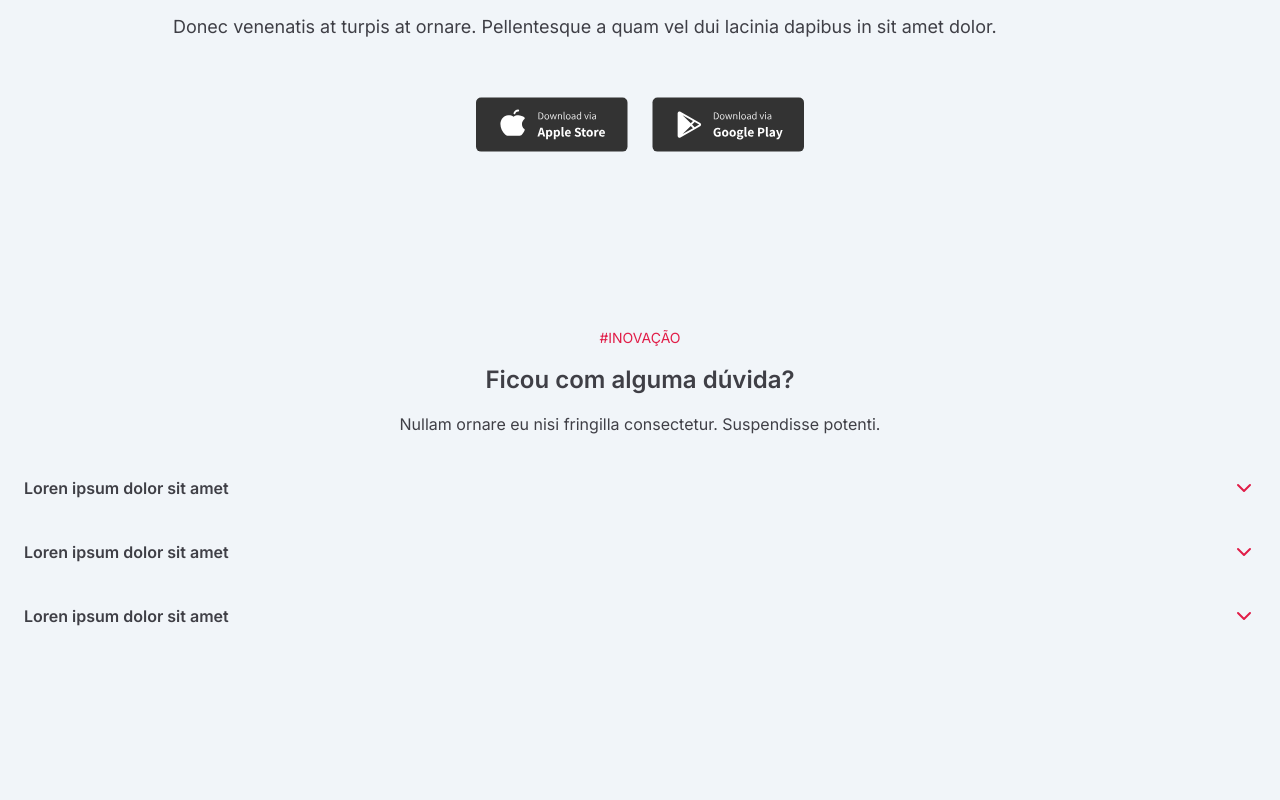
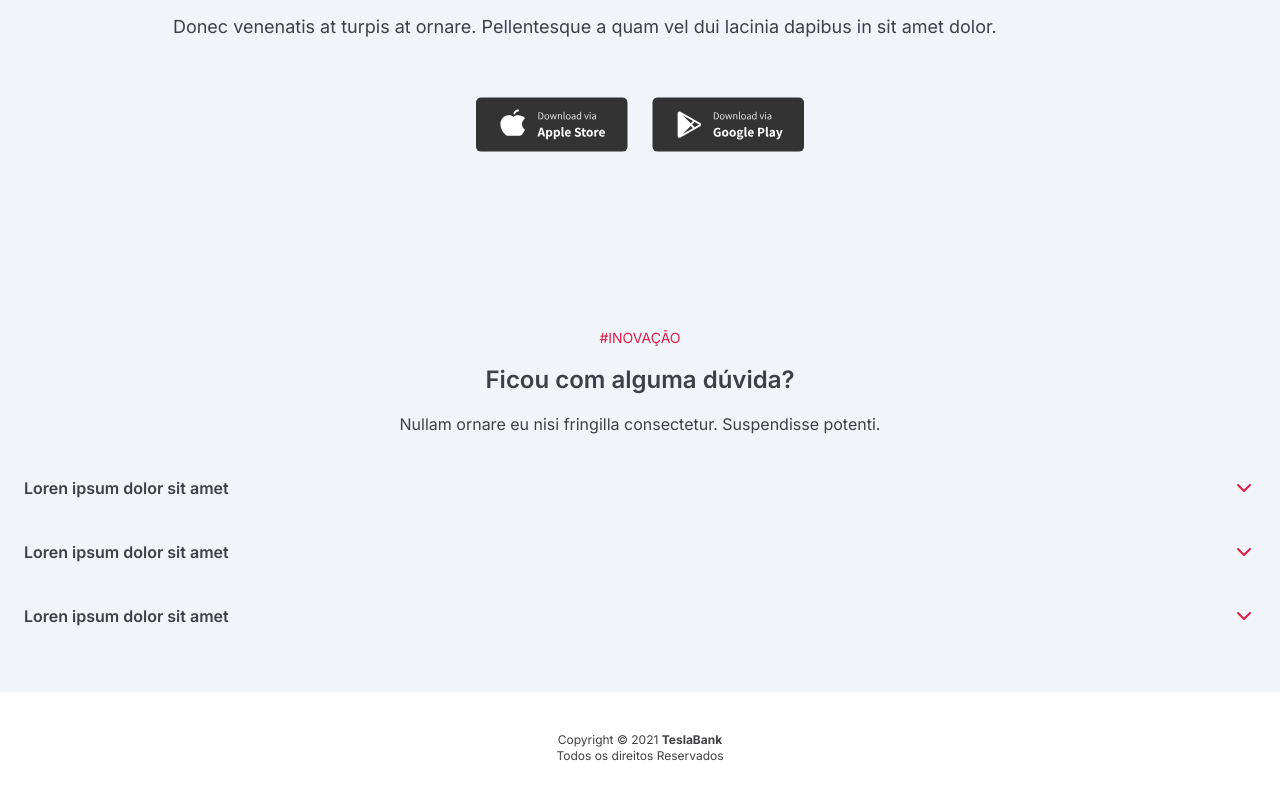
Before and after one commit to Kaduh15/landing-pages, a Next.js app: page / in a window 1280 px wide. Shown: the part 4129-4929 px from the top of the page. Before the commit the page ends 4821 px from the top, so only its background shows below. Built offline with nearby package versions, Linux system fonts and the light colour scheme.

Commit message:
feat: cria o footer

```diff
--- a/src/app/page.tsx
+++ b/src/app/page.tsx
@@ -2,6 +2,7 @@ import Benefits from '@/components/Benefits'
 import Depositions from '@/components/Depositions'
 import Details from '@/components/Details'
 import DownloadSession from '@/components/DownloadSession'
+import Footer from '@/components/footer'
 import Header from '@/components/Header'
 import HelpSession from '@/components/help'
 import Hero from '@/components/Hero'
@@ -16,6 +17,7 @@ export default function Home() {
       <Depositions />
       <DownloadSession />
       <HelpSession />
+      <Footer />
     </main>
   )
 }
--- /dev/null
+++ b/src/components/footer/index.tsx
@@ -0,0 +1,10 @@
+export default function Footer() {
+  return (
+    <footer className="bg-white text-center text-xs py-10">
+      <p>
+        Copyright © 2021 <strong>TeslaBank</strong>
+      </p>
+      <p>Todos os direitos Reservados</p>
+    </footer>
+  )
+}
```
